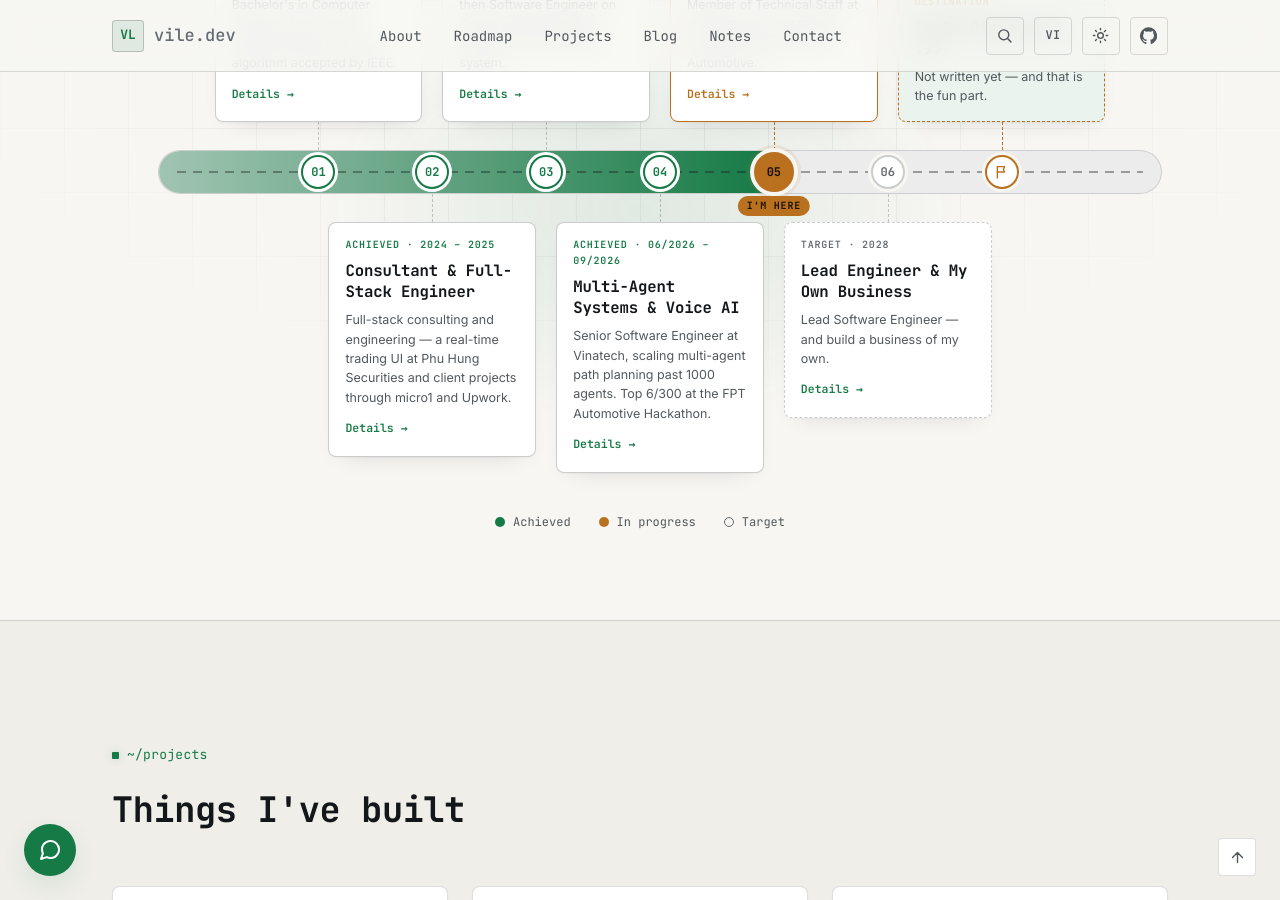
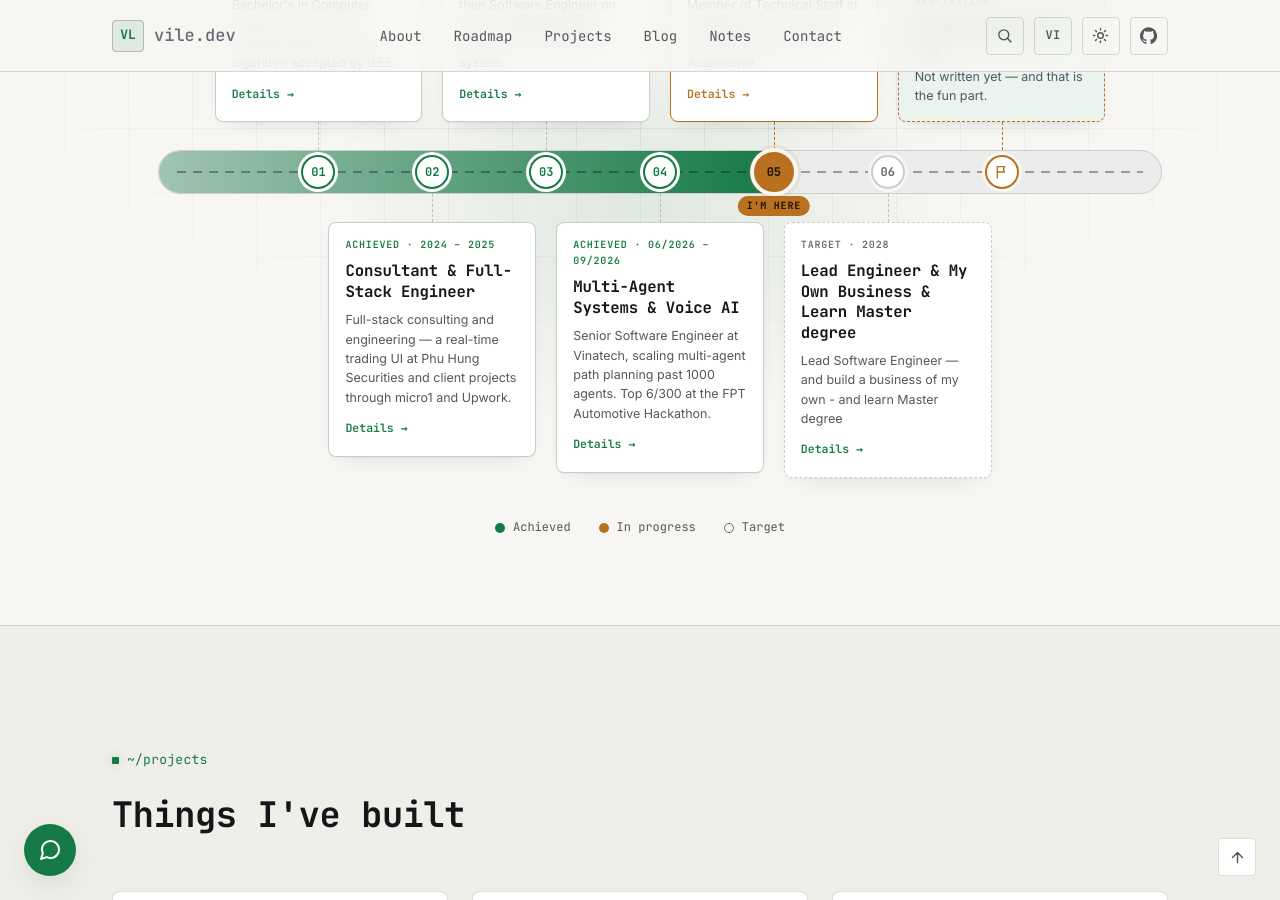
Before and after one commit to vile-blog/vile-blog.github.io, a Jekyll site: the page built from index.html, in a window 1280 px wide and 900 px high, scrolled down 1827 px. Built offline with Jekyll 4.4.1, drawn with Linux system fonts in a browser that asks for light colours.

Commit message:
Update roadmap.yml

```diff
--- a/_data/roadmap.yml
+++ b/_data/roadmap.yml
@@ -168,10 +168,10 @@ milestones:
 
   - status: target
     label: "2028"
-    title: "Lead Engineer & My Own Business"
-    title_vi: "Lead Engineer & Doanh nghiệp riêng"
-    text: "Lead Software Engineer — and build a business of my own."
-    text_vi: "Lead Software Engineer — và xây dựng một doanh nghiệp của riêng mình."
+    title: "Lead Engineer & My Own Business & Learn Master degree"
+    title_vi: "Lead Engineer & Doanh nghiệp riêng & Học thạc sĩ ngành Trí tuệ nhân tạo"
+    text: "Lead Software Engineer — and build a business of my own - and learn Master degree"
+    text_vi: "Lead Software Engineer — và xây dựng một doanh nghiệp của riêng mình - và học bằng thạc sĩ"
     details:
       - heading: "The Plan for 2028"
         heading_vi: "Kế hoạch cho năm 2028"
```
